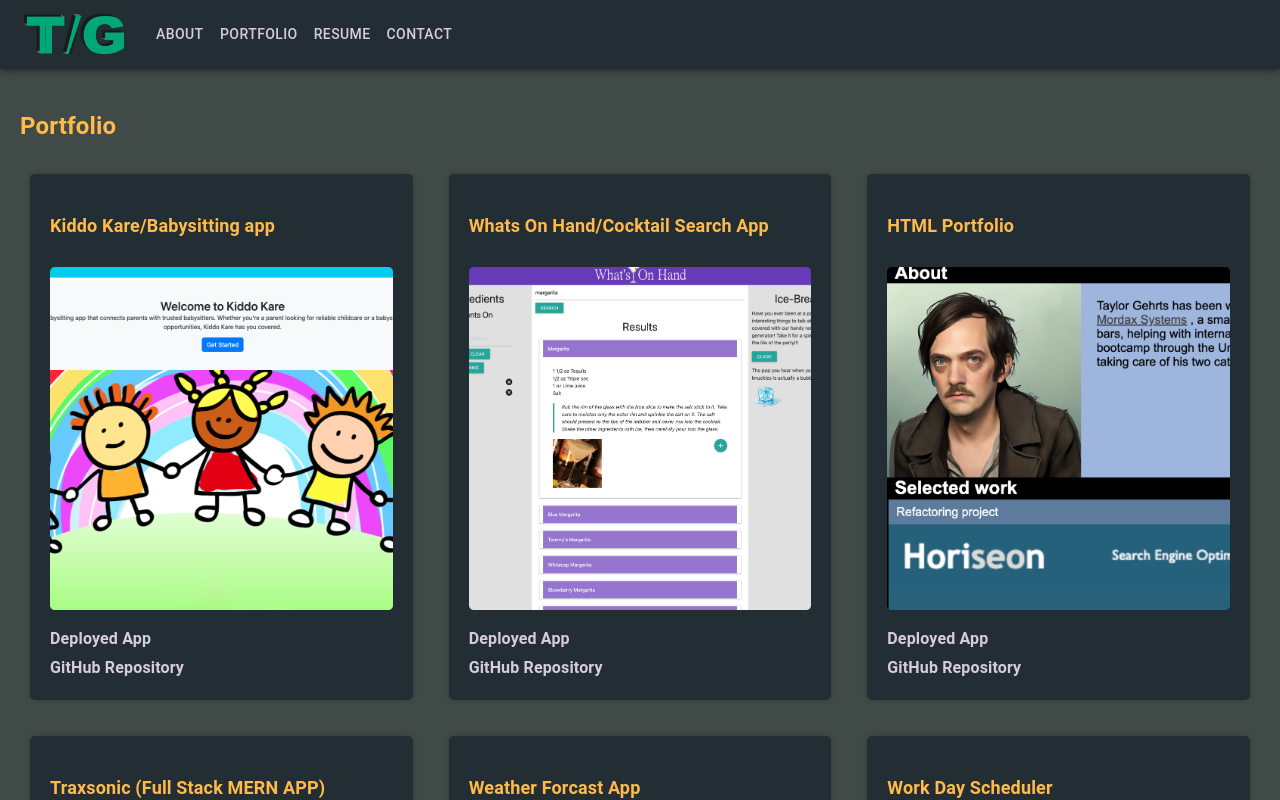
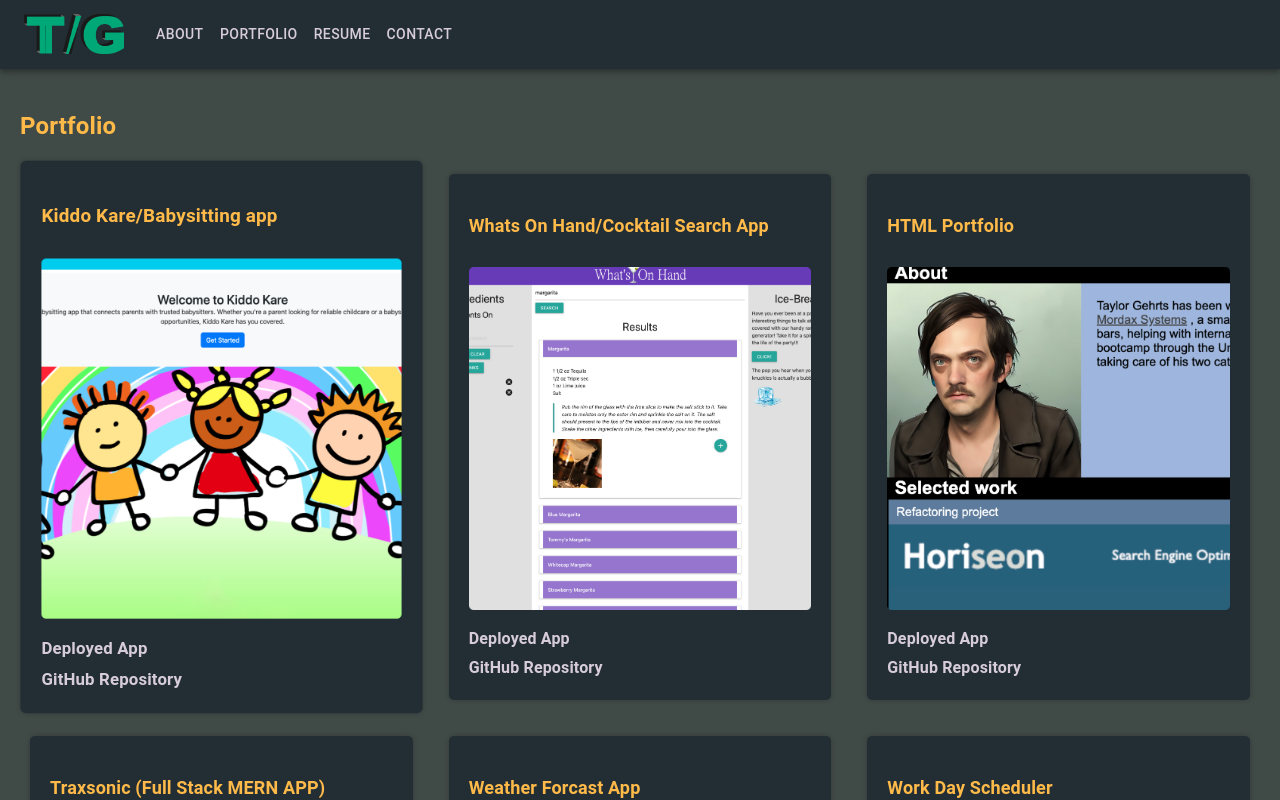
Before and after one commit to taylorgehrts/taylorgehrts_react_portfolio, a React (Create React App) app in the folder taylors-portfolio/: page /taylorgehrts_react_portfolio/portfolio in a window 1280 px wide. In both pictures the pointer is over the element 221 px from the left and 437 px from the top of the page. Shown: the top 800 px of the page. Built offline with nearby package versions, Linux system fonts and the light colour scheme.

Commit message:
added simple animations to the portfolio component

```diff
--- a/taylors-portfolio/src/components/Portfolio.css
+++ b/taylors-portfolio/src/components/Portfolio.css
@@ -20,6 +20,12 @@
     border-radius: 5px;
     box-shadow: 0px 0px 5px rgba(0, 0, 0, 0.2);
     flex: 0 0 calc(33.333% - 20px);
+    transition: transform 0.3s ease-in-out;
+
+  }
+
+  .project:hover {
+    transform: scale(1.05);
   }
 
   .project h3 {
```
